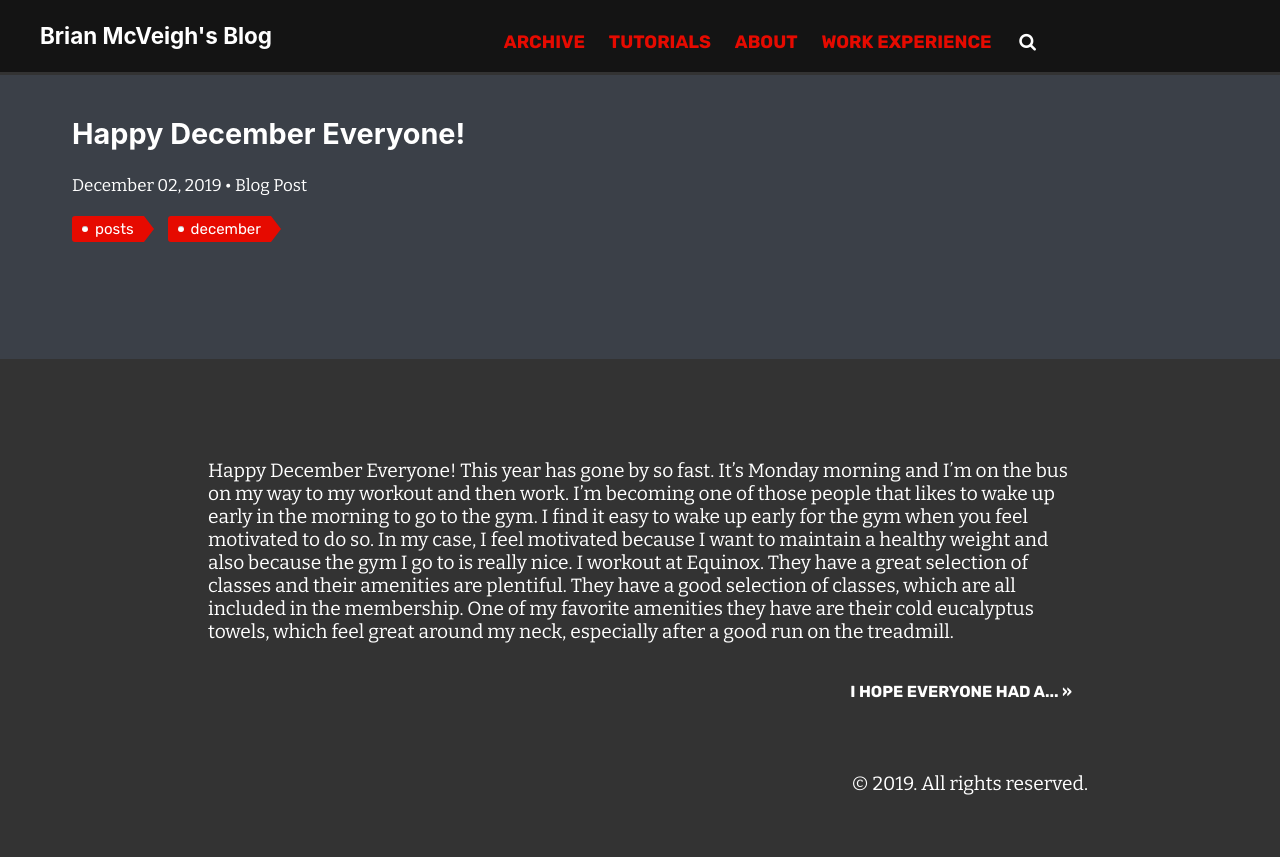
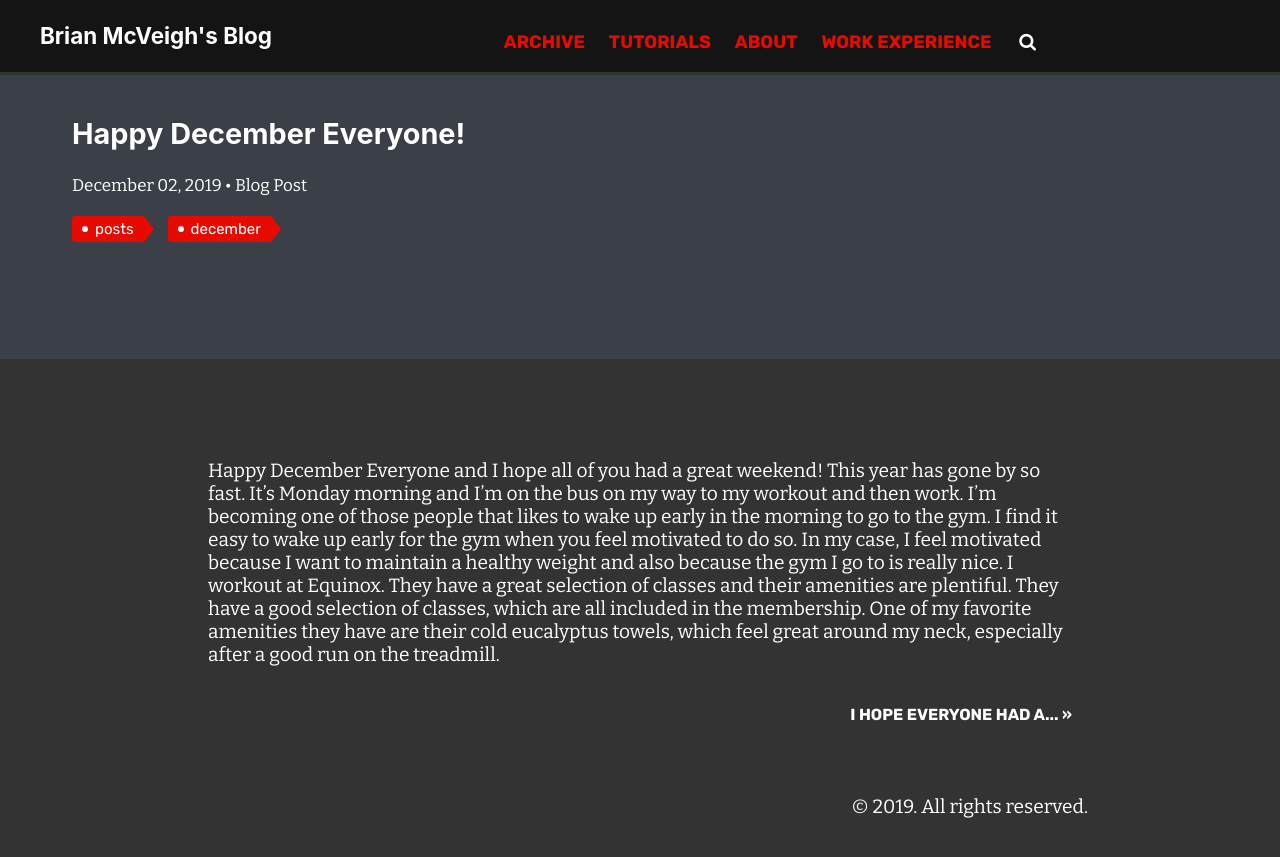
Before and after one commit to bmcveigh/bmcveigh.github.io, a Jekyll site: the page built from _posts/2019-12-01-happy-december-everyone.markdown, in a window 1280 px wide. Shown: the top 857 px of the page. Built offline with Jekyll 4.4.1, drawn with Linux system fonts in a browser that asks for light colours.

Commit message:
Update 2019-12-01-happy-december-everyone.markdown

```diff
--- a/_posts/2019-12-01-happy-december-everyone.markdown
+++ b/_posts/2019-12-01-happy-december-everyone.markdown
@@ -7,11 +7,15 @@ tags:
  - December
  - Gym
 ---
-Happy December Everyone! This year has gone by so fast. It's Monday morning and I'm on the bus on
-my way to my workout and then work. I'm becoming one of those people that likes to wake up early in
-the morning to go to the gym. I find it easy to wake up early for the gym when you feel motivated to
-do so. In my case, I feel motivated because I want to maintain a healthy weight and also because the
-gym I go to is really nice. I workout at Equinox. They have a great selection of classes and
-their amenities are plentiful. They have a good selection of classes, which are all included in the
-membership. One of my favorite amenities they have are their cold eucalyptus towels, which feel great
-around my neck, especially after a good run on the treadmill.
+Happy December Everyone and I hope all of you had a great weekend!
+This year has gone by so fast. It's Monday morning and I'm on the
+bus on my way to my workout and then work. I'm becoming one of
+those people that likes to wake up early in the morning to go to
+the gym. I find it easy to wake up early for the gym when you feel
+motivated to do so. In my case, I feel motivated because I want to
+maintain a healthy weight and also because the gym I go to is really
+nice. I workout at Equinox. They have a great selection of classes and
+their amenities are plentiful. They have a good selection of classes,
+which are all included in the membership. One of my favorite amenities
+they have are their cold eucalyptus towels, which feel great around my
+neck, especially after a good run on the treadmill.
```
